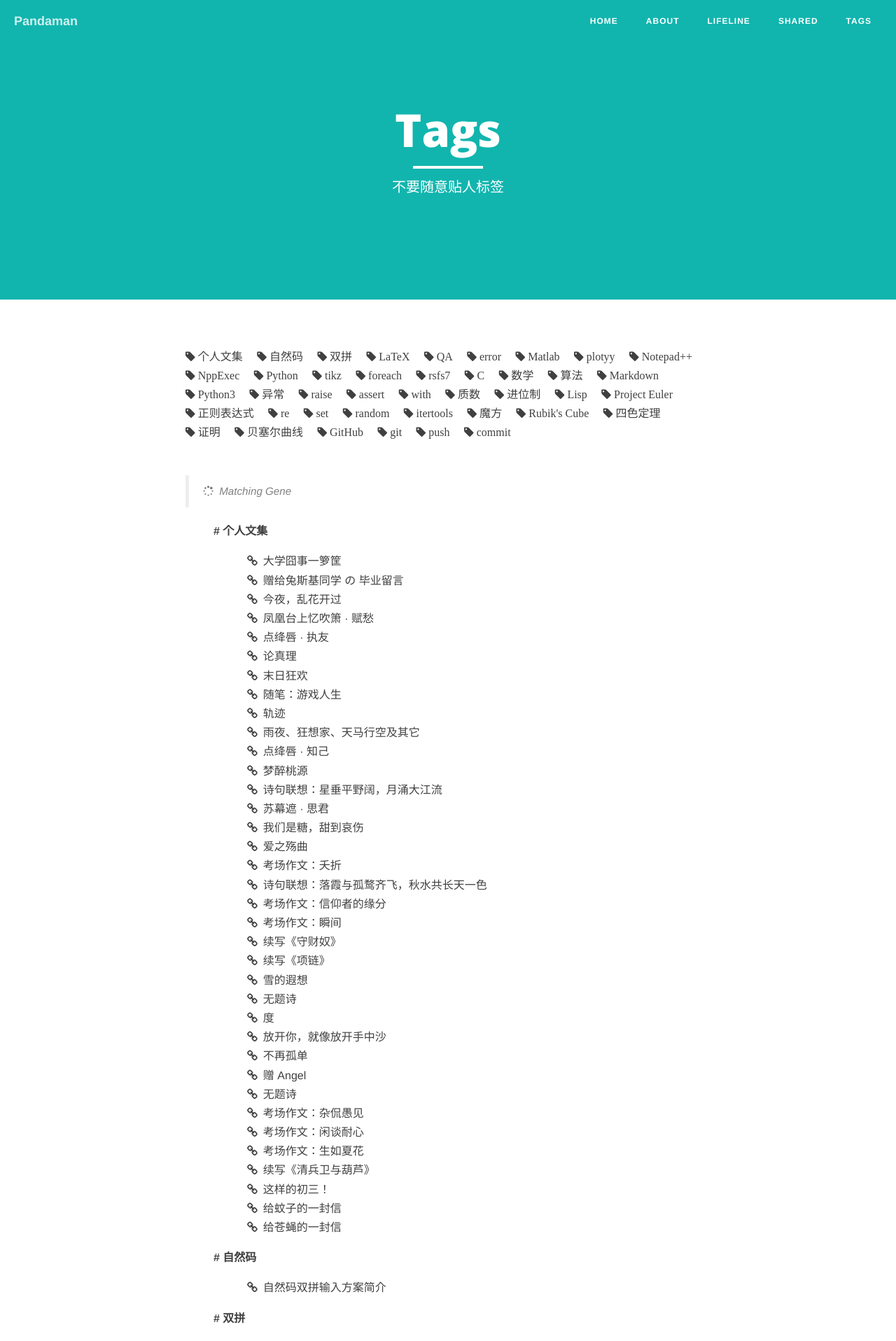
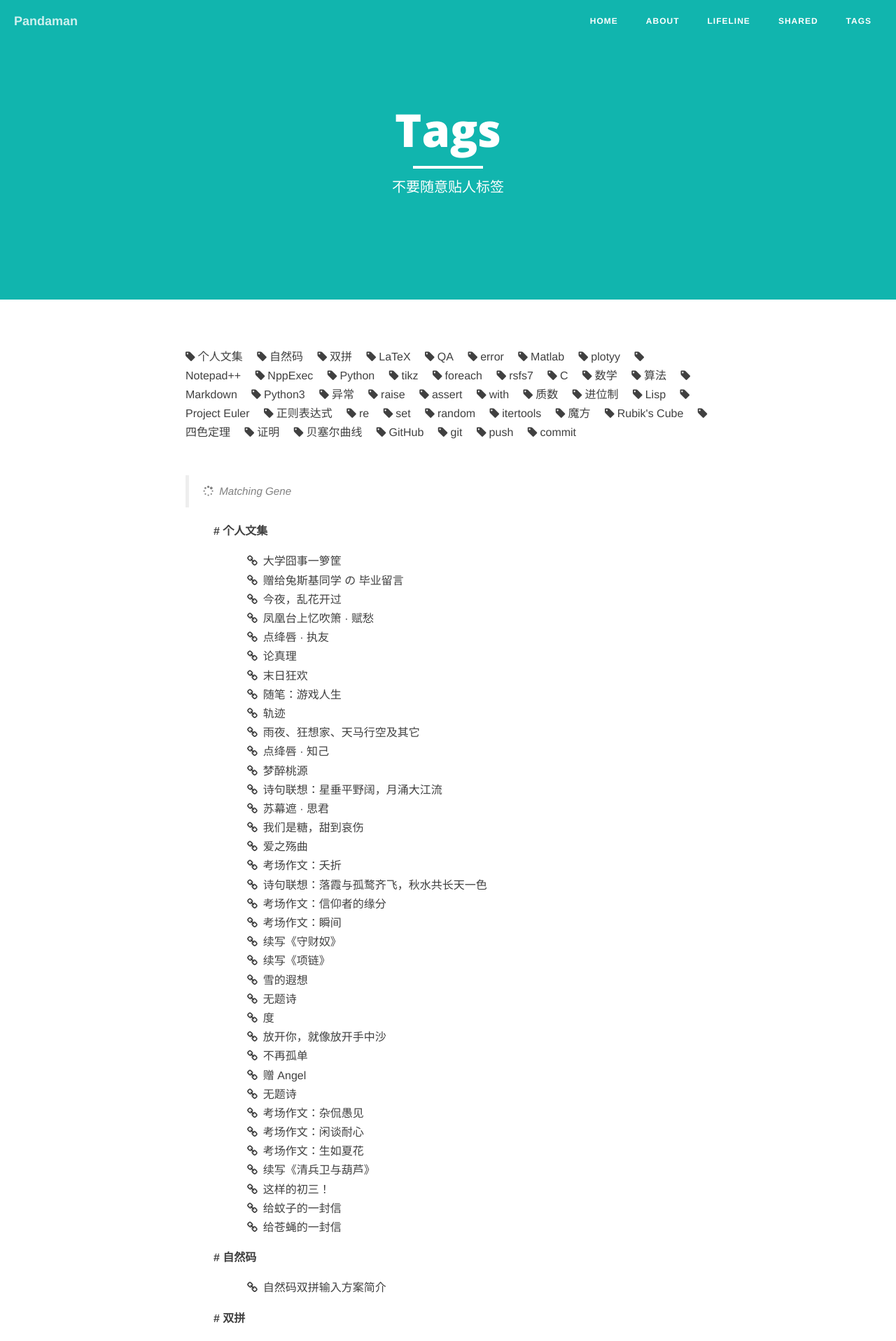
Before and after one commit to ceares/ceares.github.io, a Jekyll site: the page built from tags.md, in a window 1280 px wide. Shown: the top 1916 px of the page at 70% size. Built offline with Jekyll 4.4.1, drawn with Linux system fonts in a browser that asks for light colours; nearby versions of some CDN libraries; library files that are not in the unit come from our copies.

Commit message:
from sp3

```diff
--- a/tags.md
+++ b/tags.md
@@ -7,7 +7,7 @@
 
 <div id='tag_cloud' style="margin:0.5in 0em;font-weight: normal;">
 {% for tag in site.tags %}
-<a href="#{{ tag[0] }}" title="{{ tag[0] }}" rel="{{ tag[1].size }}" style="margin-right:1em;"><i class="fa fa-tag">&nbsp;{{ tag[0] }}</i></a>
+<a href="#{{ tag[0] }}" title="{{ tag[0] }}" rel="{{ tag[1].size }}" style="margin-right:1em;"><i class="fa fa-tag">&nbsp;</i>{{ tag[0] }}</a>
 {% endfor %}
 </div>
 
```
